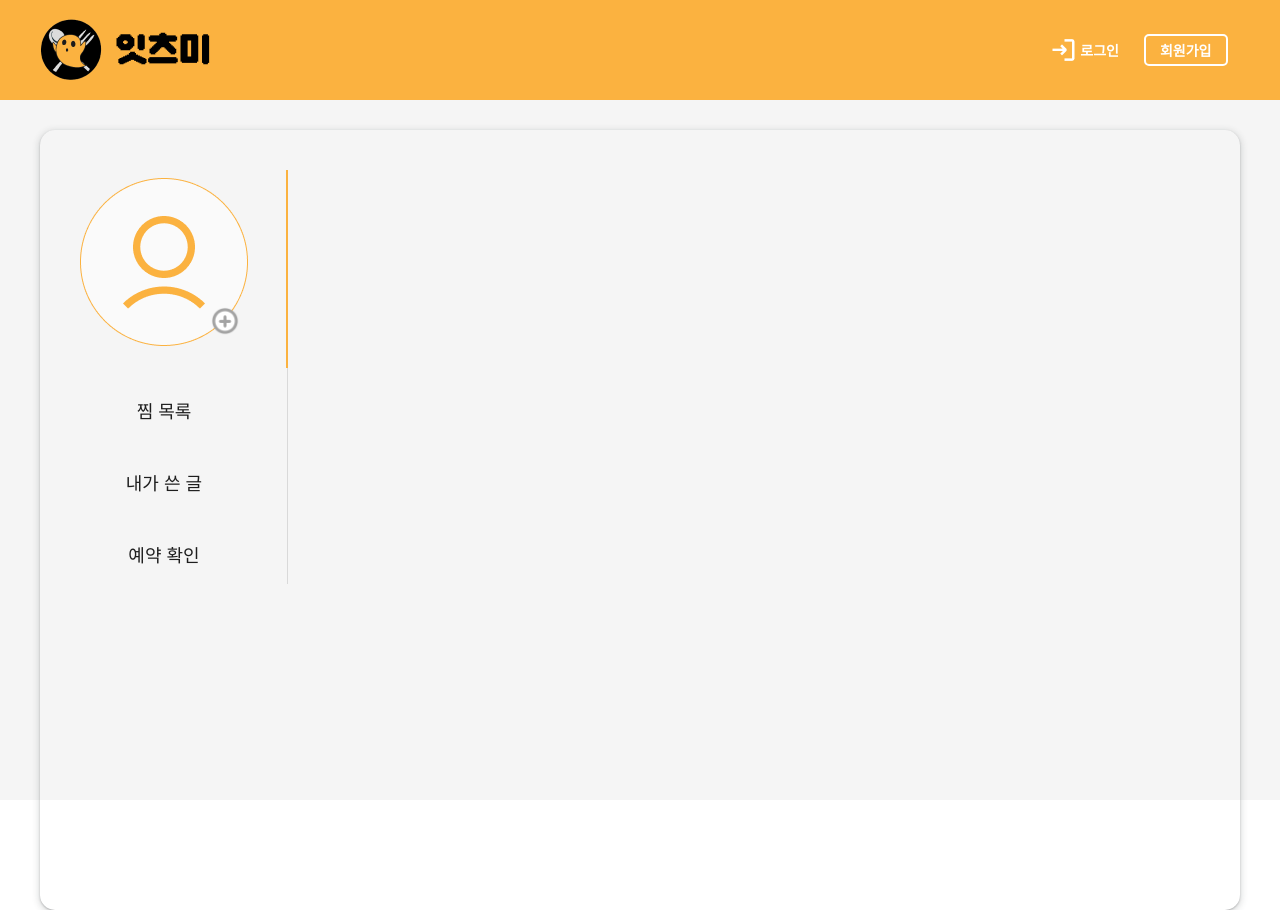
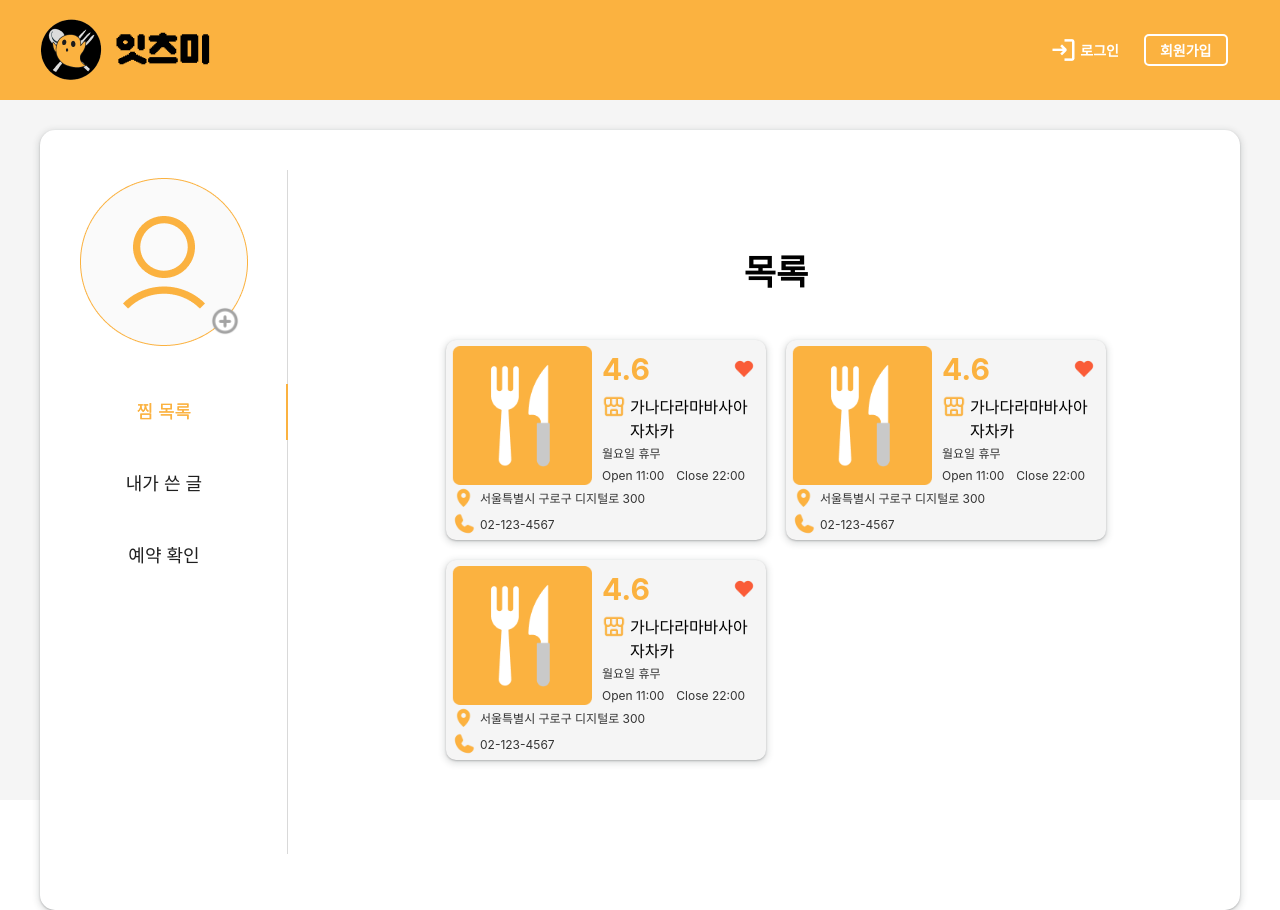
Before and after one commit to zeon8080/seb11_team03_client, a Next.js app: page /eatsMe/userInfo in a window 1280 px wide. Built offline with nearby package versions, Linux system fonts and the light colour scheme.

Commit message:
[Design]_#38_userInfo_UI

```diff
--- a/src/components/units/eatsMe/popularList/middle/popularListMiddleStyles.ts
+++ b/src/components/units/eatsMe/popularList/middle/popularListMiddleStyles.ts
@@ -28,7 +28,7 @@ export const StoreBox = styled.div`
   border-radius: 10px;
   width: 300px;
   height: 180px;
-  padding: 4px;
+  padding: 6px;
 `;
 
 export const StoreCont = styled.div`
--- a/src/components/units/eatsMe/userInfo/pickedList/middle/pickedListMiddle.tsx
+++ b/src/components/units/eatsMe/userInfo/pickedList/middle/pickedListMiddle.tsx
@@ -1,3 +1,104 @@
+import * as S from "./pickedListMiddleStyles";
+
 export default function PickedListMiddle(): JSX.Element {
-  return <>PickedListMiddle</>;
+  return (
+    <S.Container>
+      <S.Title>목록</S.Title>
+      <S.ListWrapper>
+        <S.StoreBox>
+          <S.StoreCont>
+            <S.FoodImg src="/defaultfood.webp" />
+            <div>
+              <S.RatingBox>
+                <S.Rating>4.6</S.Rating>
+                <S.Img src="/heart_fill.webp" alt="" />
+              </S.RatingBox>
+
+              <S.StoreName>
+                <S.Img src="/store.webp" />
+                <span>가나다라마바사아자차카</span>
+              </S.StoreName>
+              <span>월요일 휴무</span>
+              <S.TimeInfoBox>
+                <div>Open 11:00</div>
+                <div>Close 22:00</div>
+              </S.TimeInfoBox>
+            </div>
+          </S.StoreCont>
+          <S.StoreInfoBox>
+            <div>
+              <S.Img src="/marker_or.webp" />
+              <span>서울특별시 구로구 디지털로 300 </span>
+            </div>
+            <div>
+              <S.Img src="/phone.webp" />
+              <span>02-123-4567</span>
+            </div>
+          </S.StoreInfoBox>
+        </S.StoreBox>
+        <S.StoreBox>
+          <S.StoreCont>
+            <S.FoodImg src="/defaultfood.webp" />
+            <div>
+              <S.RatingBox>
+                <S.Rating>4.6</S.Rating>
+                <S.Img src="/heart_fill.webp" alt="" />
+              </S.RatingBox>
+
+              <S.StoreName>
+                <S.Img src="/store.webp" />
+                <span>가나다라마바사아자차카</span>
+              </S.StoreName>
+              <span>월요일 휴무</span>
+              <S.TimeInfoBox>
+                <div>Open 11:00</div>
+                <div>Close 22:00</div>
+              </S.TimeInfoBox>
+            </div>
+          </S.StoreCont>
+          <S.StoreInfoBox>
+            <div>
+              <S.Img src="/marker_or.webp" />
+              <span>서울특별시 구로구 디지털로 300 </span>
+            </div>
+            <div>
+              <S.Img src="/phone.webp" />
+              <span>02-123-4567</span>
+            </div>
+          </S.StoreInfoBox>
+        </S.StoreBox>
+        <S.StoreBox>
+          <S.StoreCont>
+            <S.FoodImg src="/defaultfood.webp" />
+            <div>
+              <S.RatingBox>
+                <S.Rating>4.6</S.Rating>
+                <S.Img src="/heart_fill.webp" alt="" />
+              </S.RatingBox>
+
+              <S.StoreName>
+                <S.Img src="/store.webp" />
+                <span>가나다라마바사아자차카</span>
+              </S.StoreName>
+              <span>월요일 휴무</span>
+              <S.TimeInfoBox>
+                <div>Open 11:00</div>
+                <div>Close 22:00</div>
+              </S.TimeInfoBox>
+            </div>
+          </S.StoreCont>
+          <S.StoreInfoBox>
+            <div>
+              <S.Img src="/marker_or.webp" />
+              <span>서울특별시 구로구 디지털로 300 </span>
+            </div>
+            <div>
+              <S.Img src="/phone.webp" />
+              <span>02-123-4567</span>
+            </div>
+          </S.StoreInfoBox>
+        </S.StoreBox>
+      </S.ListWrapper>
+    </S.Container>
+  );
 }
--- a/src/components/units/eatsMe/userInfo/pickedList/middle/pickedListMiddleStyles.ts
+++ b/src/components/units/eatsMe/userInfo/pickedList/middle/pickedListMiddleStyles.ts
@@ -1 +1,121 @@
 import styled from "@emotion/styled";
+
+export const Container = styled.div`
+  display: flex;
+  flex-direction: column;
+  justify-content: center;
+  align-items: center;
+  gap: 20px;
+  width: 100%;
+  height: 684px;
+  border-radius: 15px;
+`;
+
+export const Title = styled.span`
+  font-size: 35px;
+  font-weight: bold;
+  color: black;
+`;
+
+export const ListWrapper = styled.div`
+  display: flex;
+  flex-direction: row;
+  justify-content: space-between;
+  flex-wrap: wrap;
+  gap: 20px;
+  width: 100%;
+  margin: 20px 0;
+  padding: 0 134px;
+`;
+
+export const StoreBox = styled.div`
+  display: flex;
+  flex-direction: column;
+  background-color: #f5f5f5;
+  border-radius: 10px;
+  width: 320px;
+  height: 200px;
+  padding: 6px;
+  box-shadow: 0px 2px 6px 2px rgba(60, 64, 67, 0.15),
+    0px 1px 2px rgba(60, 64, 67, 0.3);
+`;
+
+export const StoreCont = styled.div`
+  display: flex;
+  flex-direction: row;
+  & > div {
+    display: flex;
+    flex-direction: column;
+    justify-content: space-between;
+    width: 160px;
+  }
+`;
+export const RatingBox = styled.div`
+  display: flex;
+  flex-direction: row;
+  justify-content: space-between;
+  align-items: center;
+`;
+
+export const Rating = styled.span`
+  font-size: 30px;
+  font-weight: bold;
+  color: #fbb240;
+`;
+
+export const FoodImg = styled.img`
+  width: 140px;
+  height: 140px;
+  object-fit: contain;
+  margin-right: 10px;
+`;
+
+export const Img = styled.img`
+  width: 24px;
+  height: 24px;
+  object-fit: contain;
+  margin-right: 4px;
+`;
+
+export const StoreName = styled.div`
+  display: flex;
+  flex-direction: row;
+
+  & > span {
+    line-height: 24px;
+    font-size: 16px;
+    color: black;
+  }
+
+  & + span {
+    font-size: 12px;
+    color: #333333;
+  }
+`;
+
+export const TimeInfoBox = styled.div`
+  display: flex;
+  flex-direction: row;
+
+  & > div {
+    font-size: 12px;
+    color: #333333;
+    margin-right: 12px;
+  }
+`;
+
+export const StoreInfoBox = styled.div`
+  display: flex;
+  flex-direction: column;
+
+  & > div {
+    display: flex;
+    flex-direction: row;
+    line-height: 26px;
+
+    & > span {
+      font-size: 12px;
+      color: #333333;
+    }
+  }
+`;
--- a/src/components/units/eatsMe/userInfo/reserveList/middle/reserveListMiddle.tsx
+++ b/src/components/units/eatsMe/userInfo/reserveList/middle/reserveListMiddle.tsx
@@ -9,7 +9,7 @@ export default function ReserveListMiddle(): JSX.Element {
           <S.FoodImg src="/defaultFood.webp" />
           <S.ReserveBox>
             <S.Align>
-              <S.Img src="/location_or.webp" />
+              <S.Img src="/marker_or.webp" />
               <span>지역</span>
             </S.Align>
             <S.Align>
--- a/src/components/units/eatsMe/userInfo/reserveList/middle/reserveListMiddleStyles.ts
+++ b/src/components/units/eatsMe/userInfo/reserveList/middle/reserveListMiddleStyles.ts
@@ -1,4 +1,3 @@
-
 import styled from "@emotion/styled";
 
 export const Container = styled.div`
@@ -6,15 +5,17 @@ export const Container = styled.div`
   flex-direction: column;
   align-items: center;
   height: 684px;
-  margin-right:20px;
+  margin-right: 20px;
   margin-bottom: 20px;
+  background-color: white;
+  border-radius: 15px;
 `;
 
 export const Title = styled.span`
   font-size: 35px;
   font-weight: bold;
   color: black;
-  margin-bottom: 100px;
+  margin: 100px 0;
 `;
 
 export const Wrapper = styled.div`
@@ -25,6 +26,8 @@ export const Wrapper = styled.div`
   background-color: #f5f5f5;
   border-radius: 10px;
   padding: 20px 36px;
+  box-shadow: 0px 2px 6px 2px rgba(60, 64, 67, 0.15),
+    0px 1px 2px rgba(60, 64, 67, 0.3);
 `;
 
 export const ReserveBox = styled.div`
@@ -54,6 +57,10 @@ export const Align = styled.div`
   width: 100%;
   font-size: 18px;
   margin-bottom: 15px;
+
+  & > span {
+    color: black;
+  }
 `;
 
 export const ScheduleBox = styled.div`
--- a/src/components/units/eatsMe/userInfo/userInfo.tsx
+++ b/src/components/units/eatsMe/userInfo/userInfo.tsx
@@ -1,7 +1,7 @@
-
 import { Tabs } from "antd";
 import styled from "@emotion/styled";
 import * as S from "./userInfoStyles";
+import PickedList from "./pickedList/pickedList";
 import ReserveListMiddle from "./reserveList/middle/reserveListMiddle";
 
 const Style = styled(Tabs)`
@@ -44,10 +44,7 @@ export default function UserInfo(): JSX.Element {
   return (
     <S.Container>
       <S.Wrapper>
-        <Style
-          tabPosition={"left"}
-          defaultActiveKey="1"
-        >
+        <Style tabPosition={"left"} defaultActiveKey="1">
           <Tabs.TabPane
             tab={
               <Tab>
@@ -55,11 +52,13 @@ export default function UserInfo(): JSX.Element {
                 <S.SelectImg src="/imgSelect.webp" />
               </Tab>
             }
-            key="1"
+            key="4"
           ></Tabs.TabPane>
-          <Tabs.TabPane tab={<Tab>찜 목록</Tab>} key="2"></Tabs.TabPane>
-          <Tabs.TabPane tab={<Tab>내가 쓴 글</Tab>} key="3"></Tabs.TabPane>
-          <Tabs.TabPane tab={<Tab>예약 확인</Tab>} key="4">
+          <Tabs.TabPane tab={<Tab>찜 목록</Tab>} key="1">
+            <PickedList />
+          </Tabs.TabPane>
+          <Tabs.TabPane tab={<Tab>내가 쓴 글</Tab>} key="2"></Tabs.TabPane>
+          <Tabs.TabPane tab={<Tab>예약 확인</Tab>} key="3">
             <ReserveListMiddle />
           </Tabs.TabPane>
         </Style>
--- a/src/components/units/eatsMe/userInfo/userInfoStyles.ts
+++ b/src/components/units/eatsMe/userInfo/userInfoStyles.ts
@@ -1,4 +1,3 @@
-
 import styled from "@emotion/styled";
 
 export const Container = styled.div`
@@ -6,8 +5,10 @@ export const Container = styled.div`
   flex-direction: column;
   width: 100%;
   height: 780px;
-  box-shadow: 0px 2px 6px 2px rgba(60, 64, 67, 0.15), 0px 1px 2px rgba(60, 64, 67, 0.3);
+  box-shadow: 0px 2px 6px 2px rgba(60, 64, 67, 0.15),
+    0px 1px 2px rgba(60, 64, 67, 0.3);
   border-radius: 15px;
+  background-color: white;
 `;
 
 export const Wrapper = styled.div`
```
Also changed, not shown: public/store.webp, public/store_stroke.webp (deleted).
